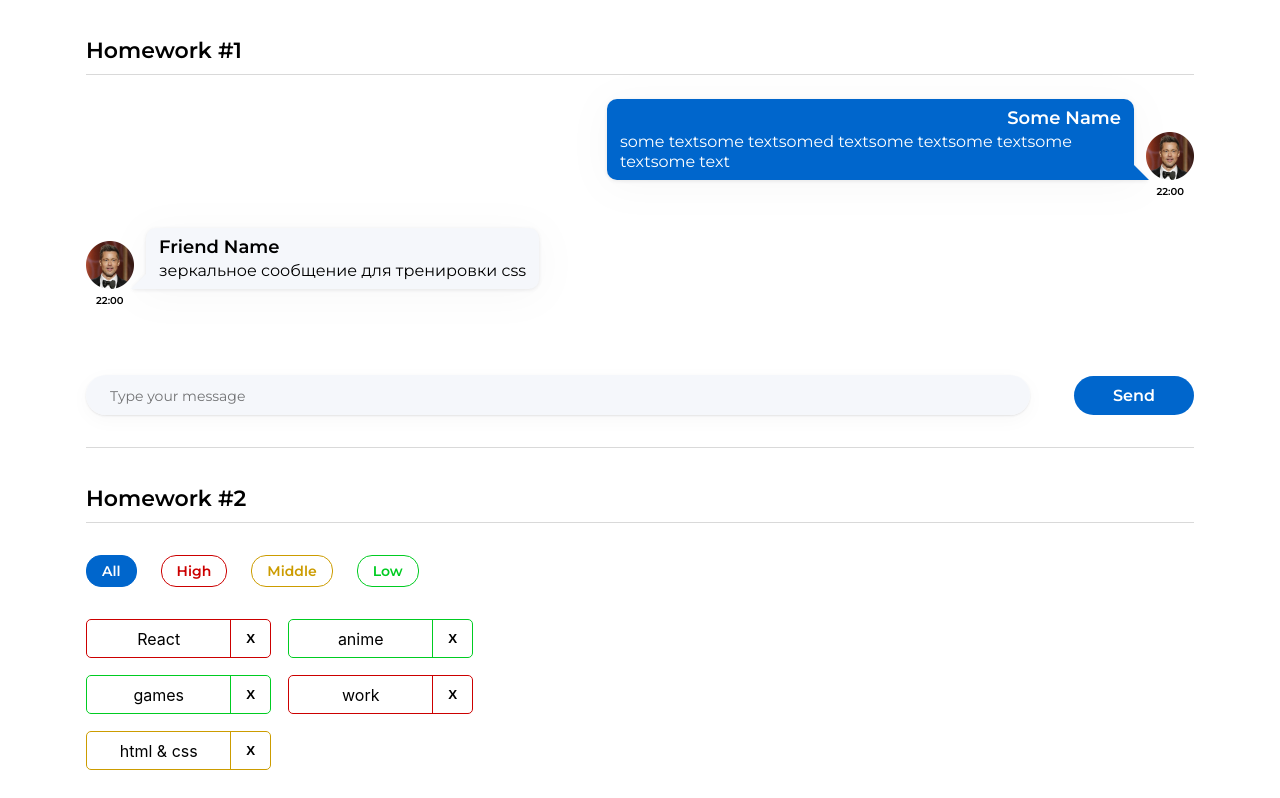
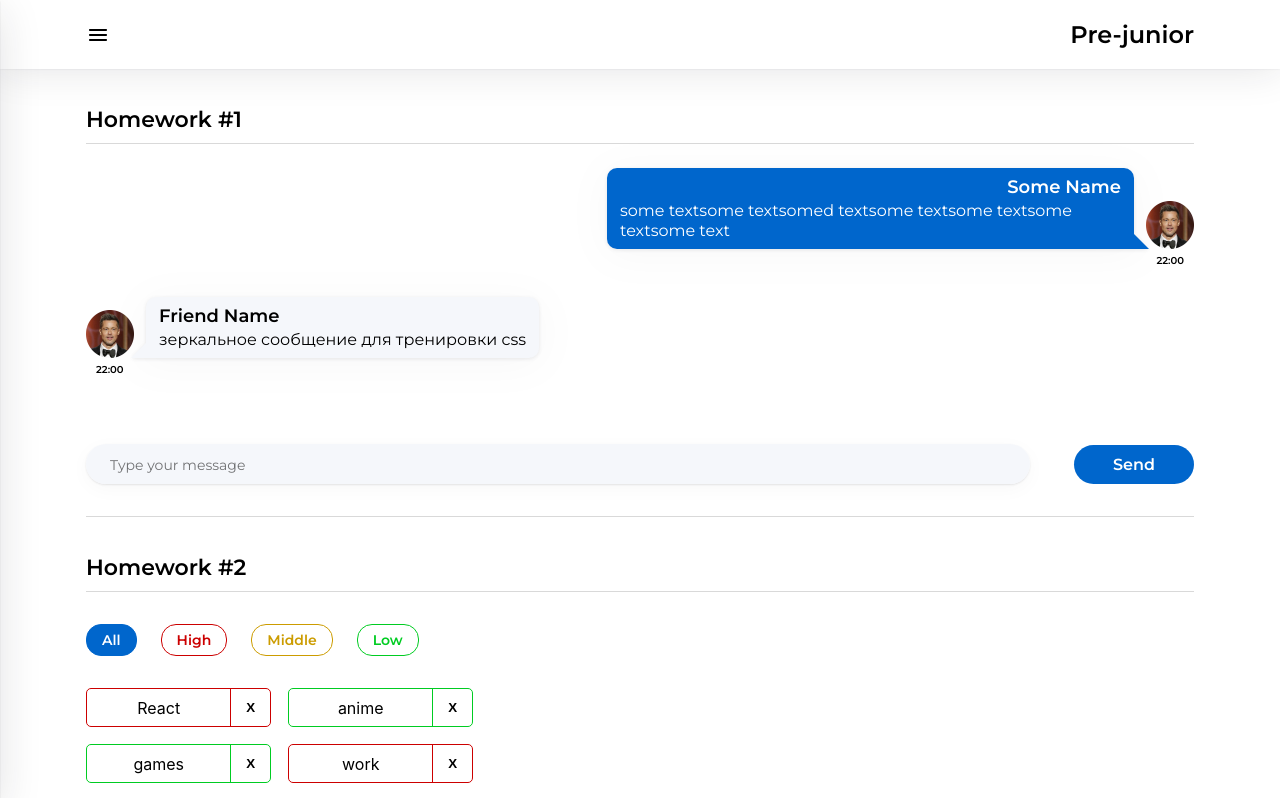
Before and after one commit to Regand75/hws2, a React (Create React App) app: page /#/pre-junior in a window 1280 px wide. Shown: the top 798 px of the page. Built offline with nearby package versions, Linux system fonts and the light colour scheme.

Commit message:
connection component HW5

```diff
--- a/src/s1-main/App.tsx
+++ b/src/s1-main/App.tsx
@@ -4,18 +4,19 @@ import HW1 from '../s2-homeworks/hw01/HW1'
 import HW2 from "../s2-homeworks/hw02/HW2";
 import HW3 from "../s2-homeworks/hw03/HW3";
 import HW4 from "../s2-homeworks/hw04/HW4";
+import HW5 from "../s2-homeworks/hw05/HW5";
 
 function App() {
     return (
         <div className={s.App}>
-            <HW1/>
+            {/*<HW1/>*/}
             {/*раскомментировать по ходу выполнения*/}
-            <HW2/>
-            <HW3/>
-            <HW4/>
+            {/*<HW2/>*/}
+            {/*<HW3/>*/}
+            {/*<HW4/>*/}
 
             {/*при выполнении дз 5 и более - закомментировать здесь дз 1-4, так как они есть внутри дз 5*/}
-            {/*<HW5/>*/}
+            <HW5/>
         </div>
     )
 }
--- a/src/s2-homeworks/hw05/Pages.tsx
+++ b/src/s2-homeworks/hw05/Pages.tsx
@@ -18,15 +18,15 @@ function Pages() {
             <Routes>
                 {/*роутинг будут писать студенты*/}
                 {/*в начале мы попадаем на страницу '/' и переходим сразу на страницу /pre-junior*/}
-                {/*<Route ...*/}
+                <Route path='/' element={<Navigate to={'/pre-junior'}/>} />
 
                 {/*роуты для /pre-junior, /junior, /junior-plus*/}
-                {/*<Route ...*/}
-                {/*<Route ...*/}
-                {/*<Route ...*/}
+                <Route path='/pre-junior' element={<PreJunior/>}/>
+                <Route path='/junior' element={<Junior/>}/>
+                <Route path='/junior-plus' element={<JuniorPlus/>}/>
 
                 {/*роут для несуществующей страницы должен отрисовать <Error404 />*/}
-                {/*<Route ...*/}
+                <Route path='/*' element={<Error404 />} />
             </Routes>
         </div>
     )
--- a/src/s2-homeworks/hw05/header/Header.module.css
+++ b/src/s2-homeworks/hw05/header/Header.module.css
@@ -1,8 +1,28 @@
 .burgerMenuIcon {
+    width: 24px;
+    height: 24px;
+    cursor: pointer;
 }
 
 .header {
+    width: 100vw;
+    margin-left: calc(50% - 50vw);
+    box-shadow: 0 0 40px rgba(29, 33, 38, 0.13), 0 0 2px rgba(29, 33, 38, 0.1);
+}
+
+.headerInner {
+    max-width: 1108px;
+    margin-inline: auto;
+    display: flex;
+    align-items: center;
+    justify-content: space-between;
+    padding: 20px 0;
 }
 
 .header h1 {
+    font-family: 'Montserrat', sans-serif;
+    font-style: normal;
+    font-weight: 600;
+    font-size: 24px;
+    color: #000000;
 }
--- a/src/s2-homeworks/hw05/header/Header.tsx
+++ b/src/s2-homeworks/hw05/header/Header.tsx
@@ -24,6 +24,7 @@ export const Header: FC<PropsType> = ({handleOpen}) => {
     return (
         <>
             <div id={'hw5-header'} className={s.header}>
+                <div className={s.headerInner}>
                     <img
                         src={burgerIcon}
                         id={'hw5-burger-menu'}
@@ -33,6 +34,7 @@ export const Header: FC<PropsType> = ({handleOpen}) => {
                     />
                     <h1>{pageName}</h1>
                 </div>
+            </div>
         </>
     )
 }
--- a/src/s2-homeworks/hw05/sidebar/Sidebar.module.css
+++ b/src/s2-homeworks/hw05/sidebar/Sidebar.module.css
@@ -1,25 +1,63 @@
 .sidebar {
+    position: fixed;
+    top: 0;
+    left: -317px;
+    width: 317px;
+    height: 100vh;
+    background-color: #FFFFFF;
+    padding: 16px 24px 24px 73px;
+    box-shadow: 0 10px 40px rgba(29, 33, 38, 0.13), 0 1px 2px rgba(29, 33, 38, 0.1);
+    transition: left 0.3s ease;
+    z-index: 1000;
+    display: flex;
+    flex-direction: column;
 }
 
 .sidebar.open {
+    left: 0;
 }
 
 .background {
+    position: fixed;
+    inset: 0;
+    background: rgba(0, 0, 0, 0.4);
+    z-index: 900;
 }
 
 .nav {
+    display: flex;
+    flex-direction: column;
+    gap: 45px;
 }
 
 .nav a {
+    font-family: 'Montserrat', sans-serif;
+    font-style: normal;
+    font-weight: 600;
+    font-size: 22px;
+    color: #000000;
+    text-decoration: none;
+    transition: color 0.2s ease;
 }
 
 .nav a:hover {
+    color: #58ACFF;
 }
 
 .nav a.active {
+    text-decoration-line: underline;
+    color: #0059B2;
 }
+
 .close {
+    background: none;
+    border: none;
+    cursor: pointer;
+    display: flex;
+    justify-content: flex-end;
 }
 
 .close img {
+    width: 24px;
+    height: 24px;
 }
--- a/src/s2-homeworks/hw05/sidebar/Sidebar.tsx
+++ b/src/s2-homeworks/hw05/sidebar/Sidebar.tsx
@@ -31,7 +31,7 @@ export const Sidebar: FC<PropsType> = ({open, handleClose}) => {
                         id={'hw5-pre-junior-link'}
                         to={PATH.PRE_JUNIOR}
                         onClick={handleClose}
-                        // className={...} // делает студент
+                        className={({ isActive }) => isActive ? s.active : '' } // делает студент
                     >
                         Pre-junior
                     </NavLink>
@@ -39,7 +39,7 @@ export const Sidebar: FC<PropsType> = ({open, handleClose}) => {
                         id={'hw5-junior-link'}
                         to={PATH.JUNIOR}
                         onClick={handleClose}
-                        // className={...} // делает студент
+                        className={({ isActive }) => isActive ? s.active : '' } // делает студент
                     >
                         Junior
                     </NavLink>
@@ -47,7 +47,7 @@ export const Sidebar: FC<PropsType> = ({open, handleClose}) => {
                         id={'hw5-junior-plus-link'}
                         to={PATH.JUNIOR_PLUS}
                         onClick={handleClose}
-                        // className={...} // делает студент
+                        className={({ isActive }) => isActive ? s.active : '' } // делает студент
                     >
                         Junior Plus
                     </NavLink>
```
Lines whose indentation alone changed are shown as unchanged.
